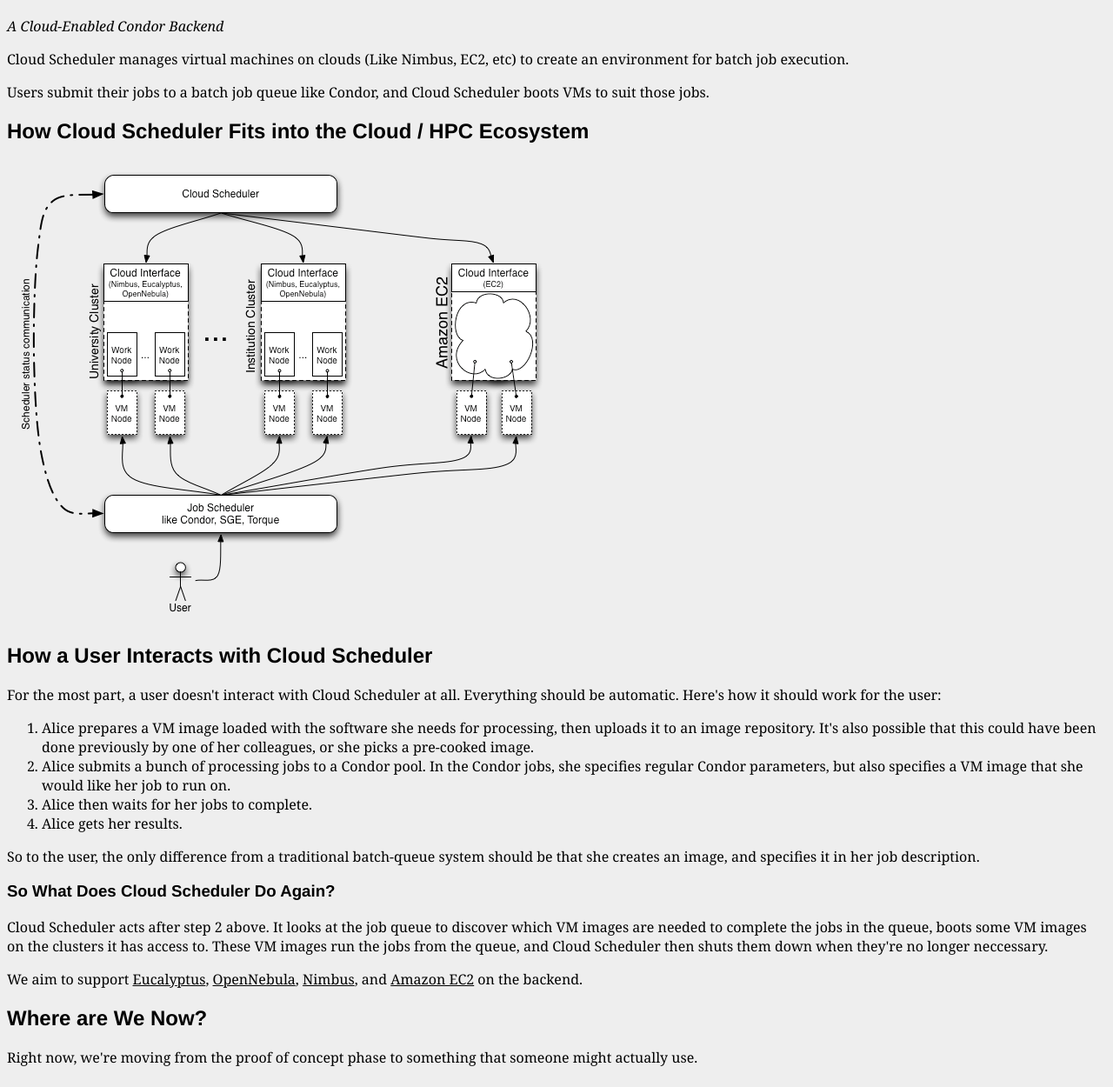
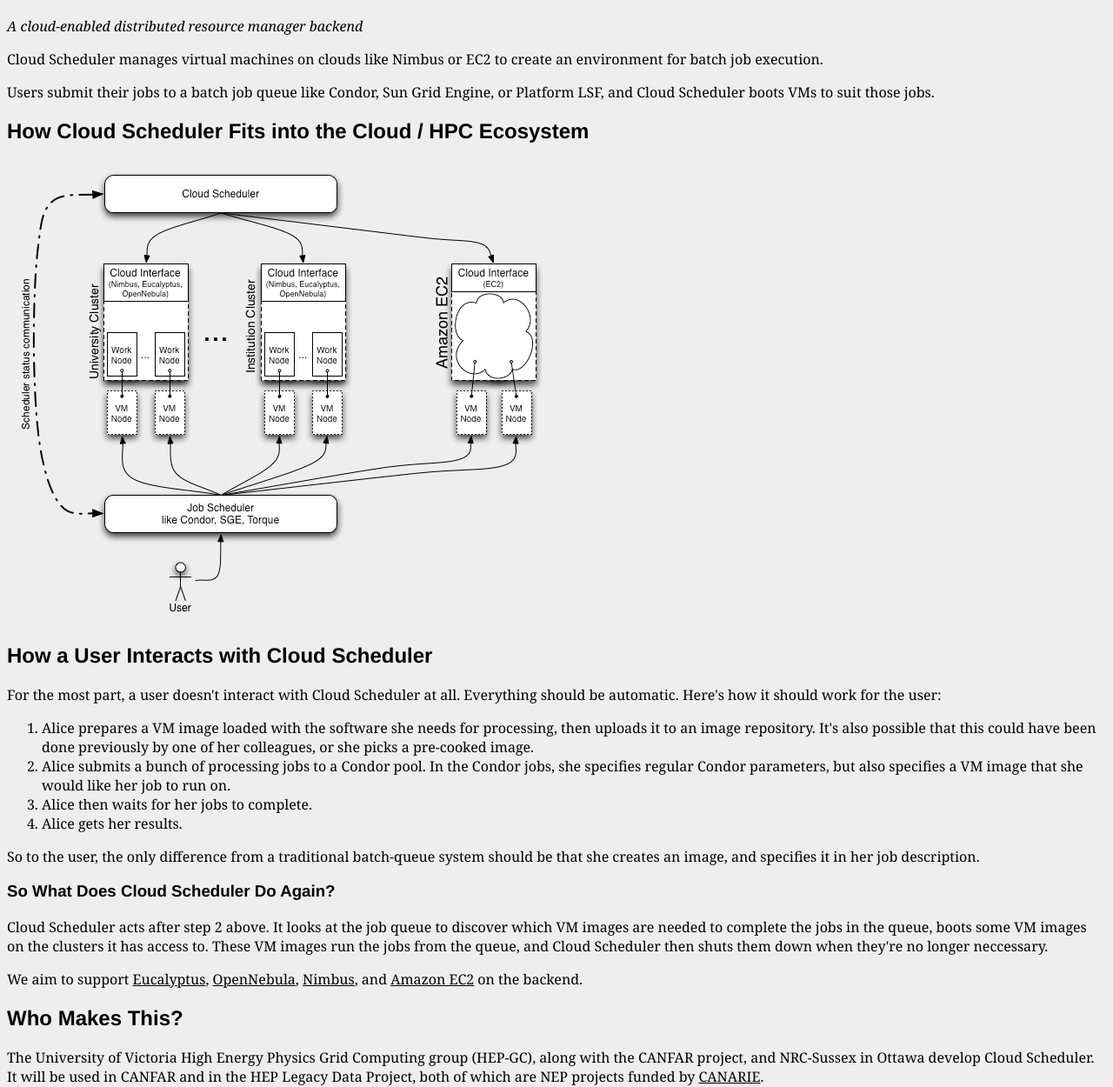
Before and after one commit to hep-gc/cloud-scheduler, a plain HTML site: page index.html in a window 1280 px wide. Shown: the part 62-1312 px from the top of the page at 87% size. Drawn offline with Linux system fonts and the light colour scheme.

Commit message:
Changed a couple things on the website as per Ian's suggestions.

```diff
--- a/index.html
+++ b/index.html
@@ -16,9 +16,9 @@
     </head>
     <body>
         <h1>Cloud Scheduler</h1>
-        <p><em>A Cloud-Enabled Condor Backend</em></p>
-        <p>Cloud Scheduler manages virtual machines on clouds (Like Nimbus, EC2, etc) to create an environment for batch job execution.</p>
-        <p>Users submit their jobs to a batch job queue like Condor, and Cloud Scheduler boots VMs to suit those jobs.</p>
+        <p><em>A cloud-enabled distributed resource manager backend</em></p>
+        <p>Cloud Scheduler manages virtual machines on clouds like Nimbus or EC2 to create an environment for batch job execution.</p>
+        <p>Users submit their jobs to a batch job queue like Condor, Sun Grid Engine, or Platform LSF, and Cloud Scheduler boots VMs to suit those jobs.</p>
         <h2>How Cloud Scheduler Fits into the Cloud / HPC Ecosystem</h2>
         <img alt="Cloud Scheduler" src="./cloudscheduler.png">
         <h2>How a User Interacts with Cloud Scheduler</h2>
@@ -37,6 +37,27 @@
 
         <p>We aim to support <a href="http://open.eucalyptus.com/">Eucalyptus</a>, <a href="http://www.opennebula.org/">OpenNebula</a>, <a href="http://workspace.globus.org/">Nimbus</a>, and <a href="http://aws.amazon.com/ec2/">Amazon EC2</a> on the backend.</p>
 
+        <h2>Who Makes This?</h2>
+        <p>
+        The University of Victoria High Energy Physics Grid Computing group (HEP-GC), along with the CANFAR project, and NRC-Sussex in Ottawa develop Cloud Scheduler. It will be used in CANFAR and in the HEP Legacy Data Project, both of which are NEP projects funded by <a href="http://www.canarie.ca/">CANARIE</a>.
+        </p>
+        <p><script type="text/javascript">
+//<![CDATA[
+<!--
+var x="function f(x){var i,o=\"\",ol=x.length,l=ol;while(x.charCodeAt(l/13)!" +
+"=67){try{x+=x;l+=l;}catch(e){}}for(i=l-1;i>=0;i--){o+=x.charAt(i);}return o" +
+".substr(0,ol);}f(\")19,\\\".$(730\\\\720\\\\n\\\\R530\\\\r\\\\CZ610\\\\YOJ^" +
+"GGd030\\\\700\\\\xPW100\\\\T|771\\\\irtY;D*sy`zf12Son\\\"\\\\hc771\\\\}Ggng" +
+"jpua610\\\\G320\\\\710\\\\620\\\\020\\\\130\\\\230\\\\T)I520\\\\720\\\\300\\"+
+"\\030\\\\O710\\\\QNC400\\\\500\\\\r\\\\320\\\\710\\\\720\\\\320\\\\M620\\\\" +
+"710\\\\500\\\\2+>3?\\\"(f};o nruter};))++y(^)i(tAedoCrahc.x(edoCrahCmorf.gn" +
+"irtS=+o;721=%y;i=+y)19==i(fi{)++i;l<i;0=i(rof;htgnel.x=l,\\\"\\\"=o,i rav{)" +
+"y,x(f noitcnuf\")"                                                           ;
+while(x=eval(x));
+//-->
+//]]>
+</script> if you're interested in knowing more.</p>
+
         <h2>Where are We Now?</h2>
         <p>Right now, we're moving from the proof of concept phase to something that someone might actually use.</p>
 
```
